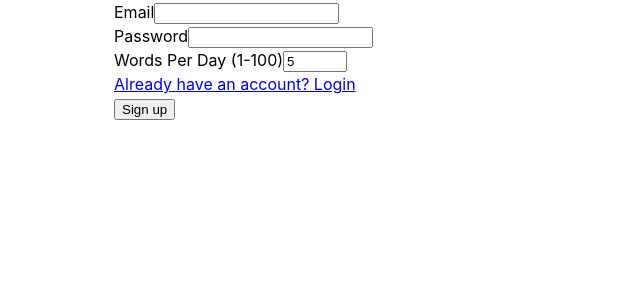
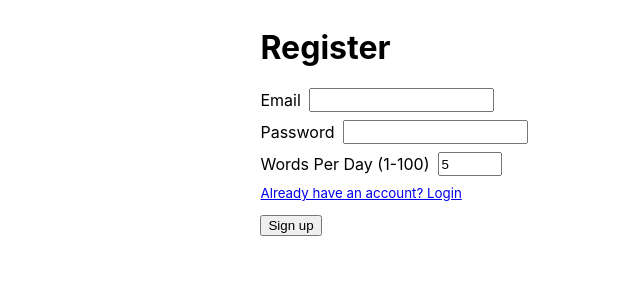
Before and after one commit to zedosoad1995/magicWordListFrontend, a React (Vite) app: page /register in a window 1280 px wide. Shown: the top 300 px of the page, without its empty margins (246-886 px from the left). Built offline with nearby package versions, Linux system fonts and the light colour scheme; no server answers.

Commit message:
Improve registration style

```diff
--- /dev/null
+++ b/src/components/layouts/UnprotectedLayout/UnprotectedLayout.css
@@ -0,0 +1,2 @@
+.unprotected-layout-container {
+}
--- a/src/components/layouts/UnprotectedLayout/UnprotectedLayout.tsx
+++ b/src/components/layouts/UnprotectedLayout/UnprotectedLayout.tsx
@@ -1,3 +1,4 @@
+import "./UnprotectedLayout.css";
 import { useEffect, useState } from "react";
 import { Outlet, useNavigate } from "react-router-dom";
 
@@ -17,7 +18,7 @@ export const UnprotectedLayout = () => {
   }
 
   return (
-    <div className="layout-container">
+    <div className="unprotected-layout-container">
       <Outlet />
     </div>
   );
--- /dev/null
+++ b/src/pages/Login/Login.css
@@ -0,0 +1,16 @@
+.login-container {
+  display: flex;
+  flex-direction: column;
+  gap: 8px;
+  margin: 16px auto;
+  width: fit-content;
+}
+
+.login-field {
+  display: flex;
+  gap: 8px;
+}
+
+.login-link {
+  font-size: smaller;
+}
--- a/src/pages/Login/Login.tsx
+++ b/src/pages/Login/Login.tsx
@@ -1,3 +1,4 @@
+import "./Login.css";
 import { useState } from "react";
 import { login } from "../../api/auth";
 import { Link, useNavigate } from "react-router-dom";
@@ -23,12 +24,13 @@ export const Login = () => {
   };
 
   return (
-    <div>
-      <div>
+    <div className="login-container">
+      <h1>Login</h1>
+      <div className="login-field">
         <label>Email</label>
         <input value={email} onChange={handleChangeEmail} type="email" />
       </div>
-      <div>
+      <div className="login-field">
         <label>Password</label>
         <input
           value={password}
@@ -37,9 +39,13 @@ export const Login = () => {
         />
       </div>
       <div>
-        <Link to={"/register"}>Don't have any account? Sign up here</Link>
+        <Link className="login-link" to={"/register"}>
+          Don't have any account? Sign up here
+        </Link>
       </div>
-      <button onClick={handleClickButton}>Login</button>
+      <div>
+        <button onClick={handleClickButton}>Login</button>
+      </div>
     </div>
   );
 };
--- /dev/null
+++ b/src/pages/Register/Register.css
@@ -0,0 +1,16 @@
+.register-container {
+  display: flex;
+  flex-direction: column;
+  gap: 8px;
+  margin: 16px auto;
+  width: fit-content;
+}
+
+.register-field {
+  display: flex;
+  gap: 8px;
+}
+
+.register-link {
+  font-size: smaller;
+}
--- a/src/pages/Register/Register.tsx
+++ b/src/pages/Register/Register.tsx
@@ -1,3 +1,4 @@
+import "./Register.css";
 import { useForm } from "react-hook-form";
 import { createUser } from "../../api/auth";
 import { Link, useNavigate } from "react-router-dom";
@@ -27,16 +28,20 @@ export const Register = () => {
   };
 
   return (
-    <form onSubmit={handleSubmit(handleClickButton)}>
-      <div>
+    <form
+      className="register-container"
+      onSubmit={handleSubmit(handleClickButton)}
+    >
+      <h1>Register</h1>
+      <div className="register-field">
         <label>Email</label>
         <input type="email" {...register("email")} />
       </div>
-      <div>
+      <div className="register-field">
         <label>Password</label>
         <input type="password" {...register("password")} />
       </div>
-      <div>
+      <div className="register-field">
         <label>Words Per Day (1-100)</label>
         <input
           type="number"
@@ -45,10 +50,12 @@ export const Register = () => {
           {...register("wordsPerDay", { valueAsNumber: true })}
         />
       </div>
-      <div>
+      <div className="register-link">
         <Link to={"/login"}>Already have an account? Login</Link>
       </div>
-      <button type="submit">Sign up</button>
+      <div>
+        <button type="submit">Sign up</button>
+      </div>
     </form>
   );
 };
```
